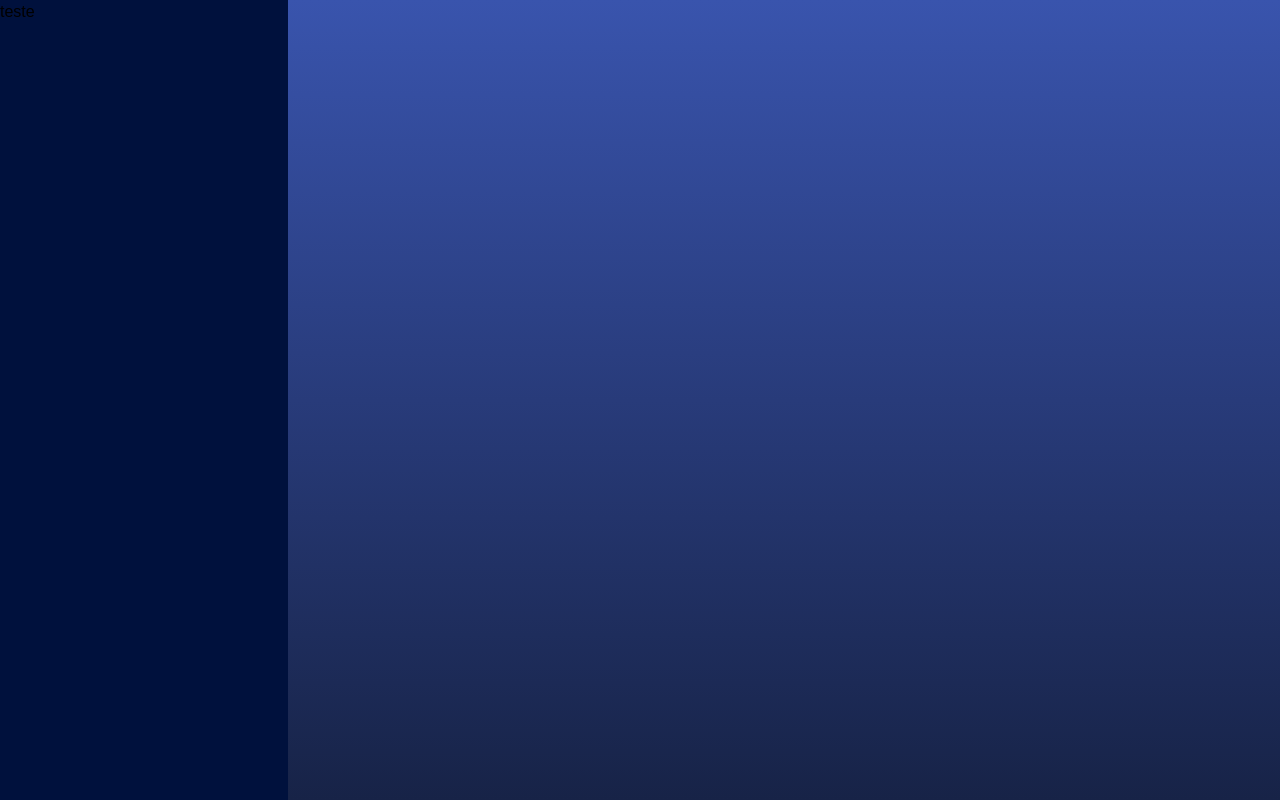
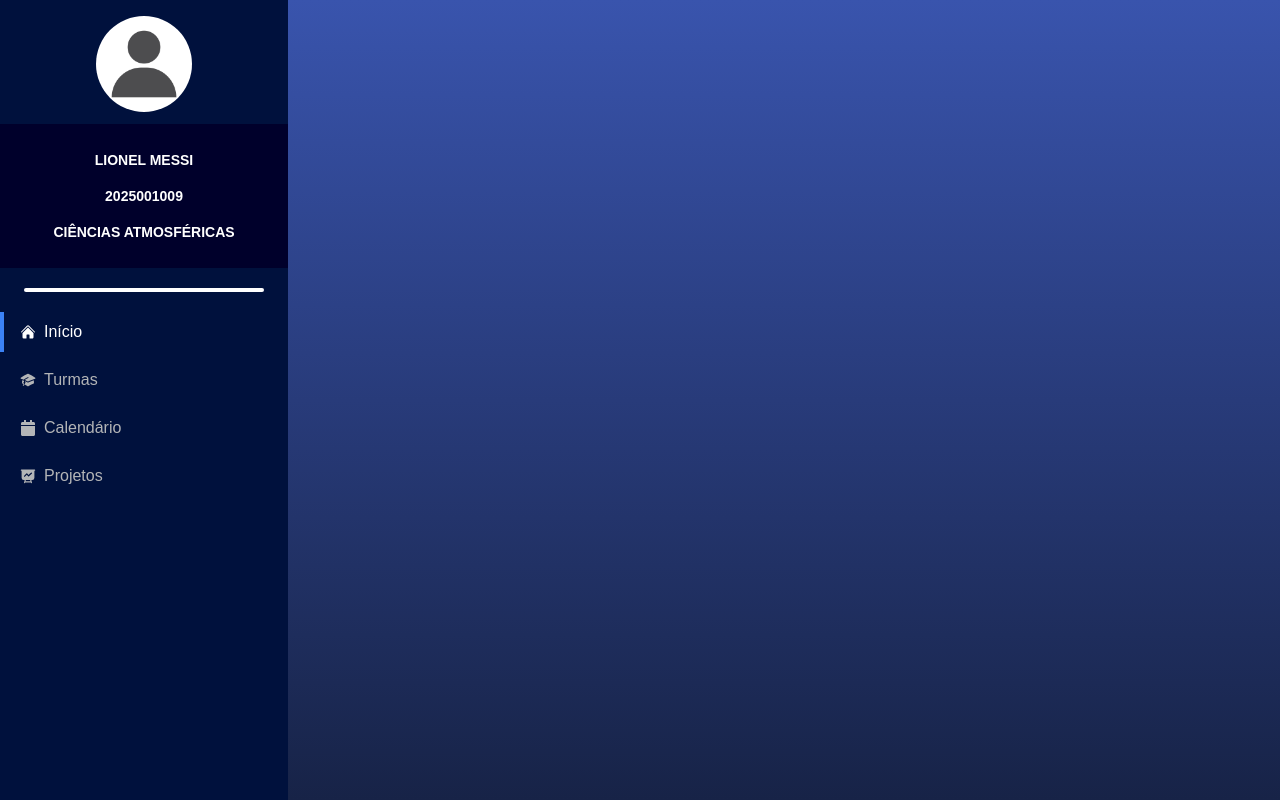
Before and after one commit to CCO-Turma-2023/ProjetoSigaa, a Next.js app: page /inicio in a window 1280 px wide. Built offline with nearby package versions, Linux system fonts and the light colour scheme.

Commit message:
feat:  Finished nav bar
Co-authored-by: Davi <davi2907@users.noreply.github.com>
Co-authored-by: CaioMendesRRosa <CaioMendesRRosa@users.noreply.github.com>
Co-authored-by: Tiago Figueiredo Reis <tiagofigreis@gmail.com>

```diff
--- a/package.json
+++ b/package.json
@@ -11,7 +11,8 @@
   "dependencies": {
     "next": "15.0.3",
     "react": "19.0.0-rc-66855b96-20241106",
-    "react-dom": "19.0.0-rc-66855b96-20241106"
+    "react-dom": "19.0.0-rc-66855b96-20241106",
+    "react-icons": "^5.3.0"
   },
   "devDependencies": {
     "@types/node": "^20",
--- /dev/null
+++ b/src/components/botoesNav/index.tsx
@@ -0,0 +1,44 @@
+"use client";
+import Link from "next/link";
+import { ComponentType, useState } from "react";
+
+export interface PropsBotoes {
+  rota: string;
+  name: string;
+  icon: ComponentType;
+  defineSelected: (rota: string) => void;
+  isSelected: string;
+}
+
+export default function BotoesNav({
+  rota,
+  name,
+  icon: Icon,
+  defineSelected,
+  isSelected,
+}: PropsBotoes) {
+  return (
+    <div>
+      <div
+        className={`flex h-10 w-full gap-4 ${isSelected === rota ? "text-[#ffffff]" : "text-[#b3b5b7]"}`}
+      >
+        {isSelected === rota ? (
+          <div className="h-full w-1 bg-blue-500" />
+        ) : (
+          <div className="h-full w-1" /> /* Adicionar uma BOX invísivel para todos ficarem alinhados */
+        )}
+
+        <Link
+          onClick={() => {
+            defineSelected(rota);
+          }}
+          className="flex items-center gap-2"
+          href={rota}
+        >
+          <Icon />
+          {name}
+        </Link>
+      </div>
+    </div>
+  );
+}
--- a/src/components/menu/index.tsx
+++ b/src/components/menu/index.tsx
@@ -1,9 +1,30 @@
 "use client"; // Este componente deve ser um Client Component
-
 import { useEffect, useState } from "react";
+import userImage from "../../assets/user.png";
+import Image from "next/image";
+import Link from "next/link";
+import { FaCalendar } from "react-icons/fa";
+import { HiHome } from "react-icons/hi2";
+import { HiAcademicCap } from "react-icons/hi2";
+import { HiMiniPresentationChartLine } from "react-icons/hi2";
+import BotoesNav from "../botoesNav";
 
 export default function Menu() {
   const [showMenu, setShowMenu] = useState(false);
+  const [userIcon, setUserIcon] = useState(userImage);
+  const [isSelected, setSelected] = useState("/inicio");
+  const [user, setUser] = useState({
+    nome: "LIONEL MESSI",
+    matricula: "2025001009",
+    curso: "CIÊNCIAS ATMOSFÉRICAS",
+  });
+
+  const [isPages] = useState([
+    { rota: "/inicio", name: "Início", icon: HiHome },
+    { rota: "/turma", name: "Turmas", icon: HiAcademicCap },
+    { rota: "/calendario", name: "Calendário", icon: FaCalendar },
+    { rota: "/projeto", name: "Projetos", icon: HiMiniPresentationChartLine },
+  ]);
 
   useEffect(() => {
     // Verifica o caminho apenas após o componente ser montado no cliente
@@ -12,11 +33,39 @@
     );
   }, []);
 
+  const defineSelected = (prop: string) => {
+    setSelected(prop);
+  };
+
   return (
     <>
       {showMenu && (
-        <nav className="min-h-screen w-72 bg-[#00113D]">
-          <h1>teste</h1>
+        <nav className="flex min-h-screen w-72 flex-col items-center gap-5 bg-[#00113D]">
+          <div className="mt-4 flex w-full flex-col items-center justify-center gap-3">
+            <div className="flex h-24 w-24 items-center justify-center rounded-full bg-white">
+              <Image src={userIcon} alt="userIcon" width={80} height={80} />
+            </div>
+            <div className="flex h-36 w-full flex-col items-center justify-center gap-2 bg-[#00002b] p-[1rem] text-center text-sm font-bold">
+              <span className="text-white">{user.nome}</span>
+              <span className="mt-2 text-white">{user.matricula}</span>
+              <span className="mt-2 text-white">{user.curso}</span>
+            </div>
+          </div>
+          <div className="h-1 w-5/6 rounded-full bg-white"></div>
+          <div className="flex w-full flex-col gap-2">
+            {isPages.map((pages, index) => {
+              return (
+                <BotoesNav
+                  key={index}
+                  rota={pages.rota}
+                  name={pages.name}
+                  icon={pages.icon}
+                  defineSelected={defineSelected}
+                  isSelected={isSelected}
+                />
+              );
+            })}
+          </div>
         </nav>
       )}
     </>
```
Also changed, not shown: src/components/menu/user.png (added), 1 other file (tests, documents, lock files or other folders).
